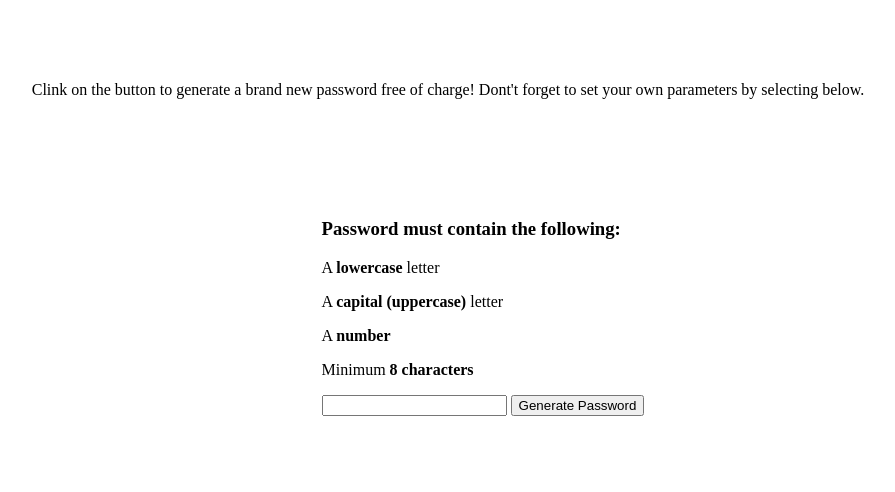
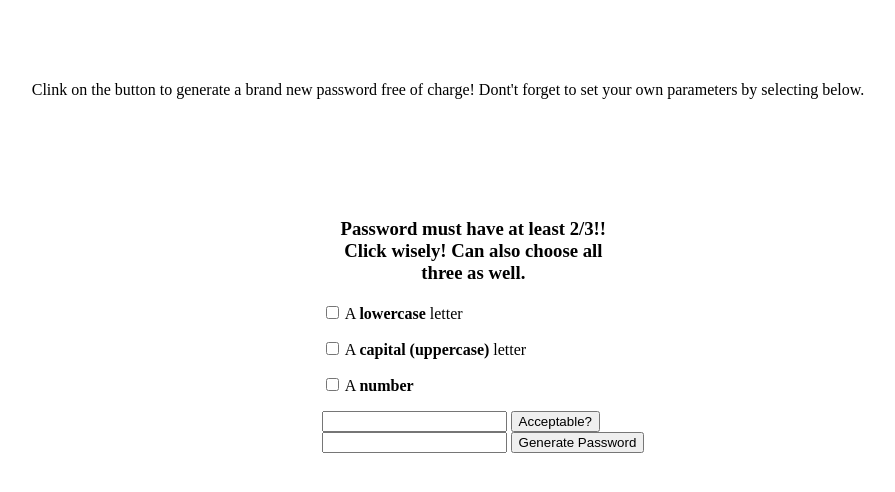
Before and after one commit to SkinnySk8ter/Random-PW, a plain HTML site: page index.html in a window 1280 px wide. Shown: the part 174-666 px from the top of the page, without its empty margins (192-1087 px from the left). Drawn offline with Linux system fonts and the light colour scheme.

Commit message:
page is complete for the most part. make sure all of the tags are able to be found by both css and js pages. click boxes created for user to click to help generate password. Need to work on javascript file to make sure that the boxes are used as input when the generate button is clicked on.

```diff
--- a/index.html
+++ b/index.html
@@ -14,14 +14,19 @@
 <p class="p1"> Clink on the button to generate a brand new password free of charge! Dont't forget to set your own parameters by selecting below.</p>
 <br>
 <div class="container" id="message">
-    <h3>Password must contain the following:</h3>
-    <p id="letter" class="invalid">A <b>lowercase</b> letter</p>
-    <p id="capital" class="invalid">A <b>capital (uppercase)</b> letter</p>
-    <p id="number" class="invalid">A <b>number</b></p>
-    <p id="length" class="invalid">Minimum <b>8 characters</b></p>
+    <h3 class="h3">Password must have at least 2/3!! Click wisely! Can also choose all three as well.</h3>
+    <p id="letter" class="invalid"><input type="checkbox" id="checkbox"> A <b>lowercase</b> letter</p>
+    <p id="capital" class="invalid"><input type="checkbox"> A <b>capital (uppercase)</b> letter</p>
+    <p id="number" class="invalid"><input type="checkbox"> A <b>number</b></p>
+
   </div>
 
-<div class="container1">
+  <div class="container1">
+      <input type="text" name="Userinput">
+      <button class="inputbtn" id="userinput">Acceptable?</button>
+  </div>
+
+<div class="container2">
                 <input class="textbox" type="text" name="randomPassword" id="randomPassword">
                 <button class="btn1" id="generatePassword">Generate Password</button>
 
```
